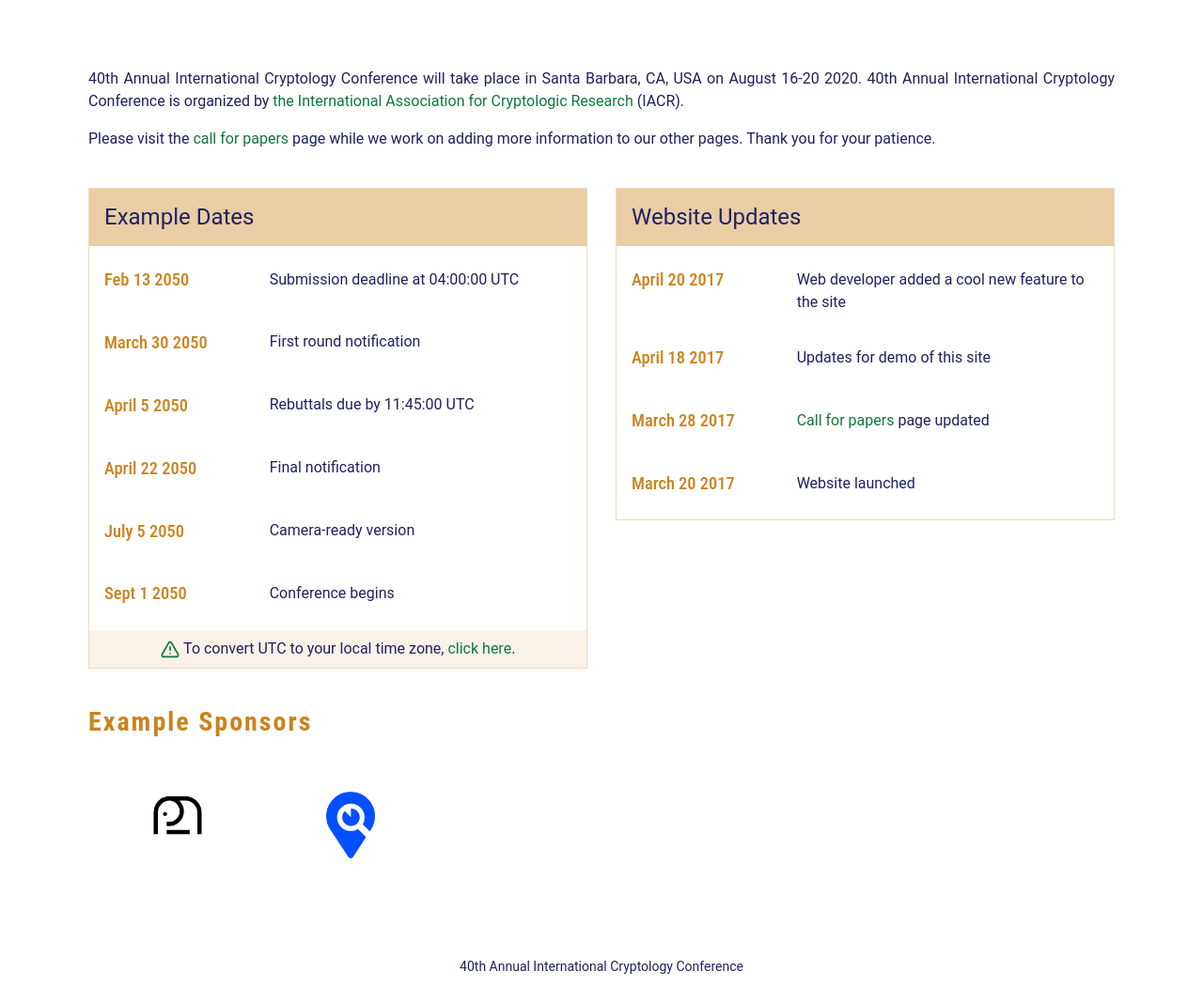
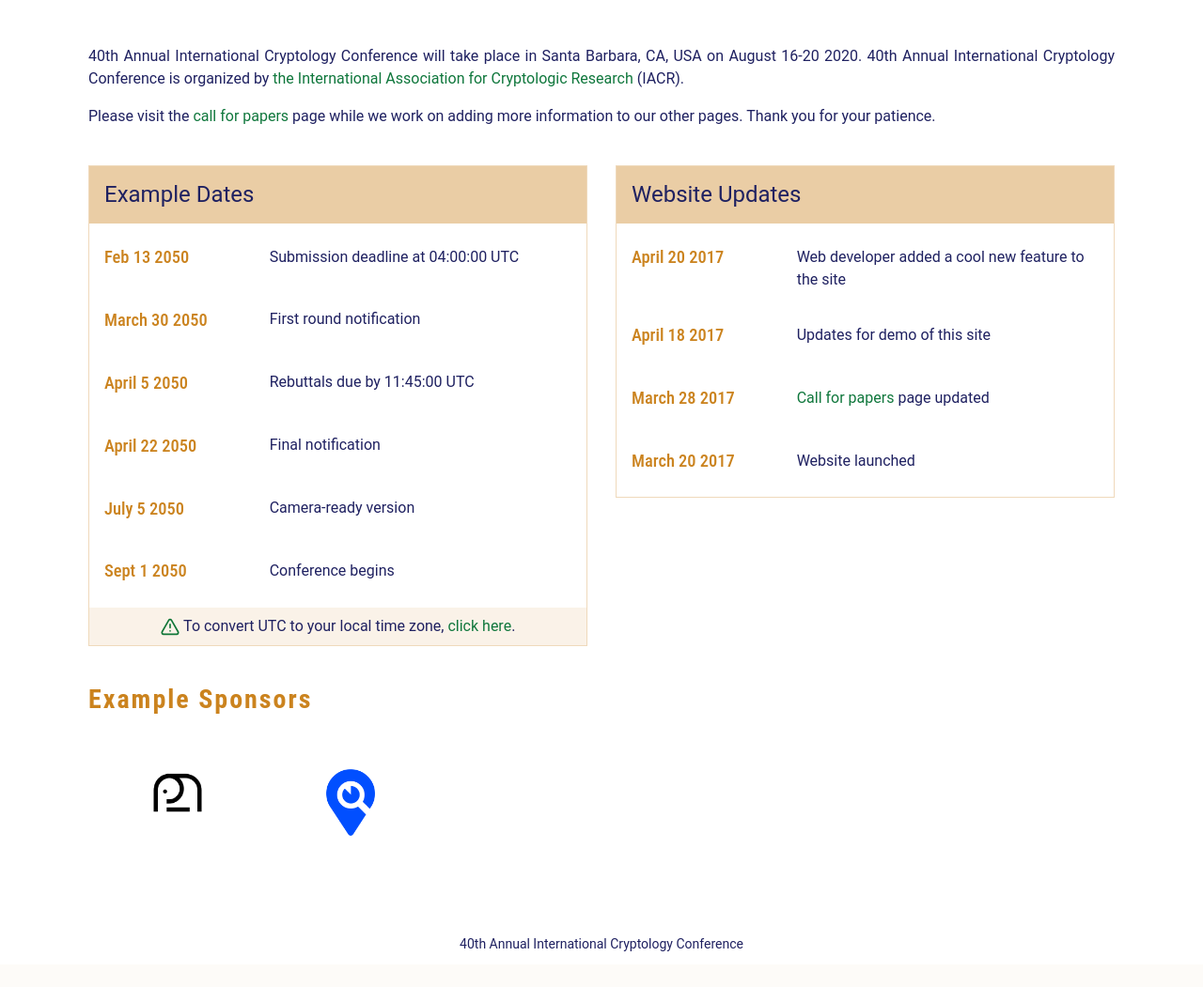
Before and after one commit to IACR/conference-template, a PHP site: page / in a window 1280 px wide. Shown: the part 301-1352 px from the top of the page at 94% size. After the commit the page ends 1314 px from the top, so only its background shows below. Run offline with PHP 8.4, Linux system fonts and the light colour scheme; some libraries are stand-ins or nearby versions.

Commit message:
Adjust top margin between nav and main, as well as optimizing for ipad/medium screen views

```diff
--- a/acceptedpapers.php
+++ b/acceptedpapers.php
@@ -12,7 +12,7 @@
   <body>
     <?php require "includes/nav.php"; ?>
 
-  <main class="container mt-4 p-4">
+  <main class="container mt-3 mt-lg-4 p-4">
     <h2 class="indPageTitle">
       Accepted Papers
     </h2>
--- a/affiliated.php
+++ b/affiliated.php
@@ -12,7 +12,7 @@
   <body>
     <?php require "includes/nav.php"; ?>
 
-    <main class="container mt-4 p-4">
+    <main class="container mt-3 mt-lg-4 p-4">
       <h2 class="indPageTitle">
         Affiliated Events
       </h2>
--- a/callforpapers.php
+++ b/callforpapers.php
@@ -12,7 +12,7 @@
   <body>
     <?php require "includes/nav.php"; ?>
 
-    <main class="container mt-4 p-4">
+    <main class="container mt-3 mt-lg-4 p-4">
       <h2 class="indPageTitle">
         Call for Papers
       </h2>
@@ -27,7 +27,7 @@
       </div> -->
 
       <div class="row mt-4">
-        <section class="col-md-6">
+        <section class="col-lg-6">
           <h3 class="pageSubtitle">General Information</h3>
           <p>
             <span class="conf_name"><?php echo $META['shortName'];?></span> will take place in <span class="conf_location"><?php echo $META['location'];?></span> on <span class="conf_dates"><?php echo $META['dates'];?></span>. <span class="conf_name"><?php echo $META['shortName'];?></span> is organized by <a href="http://iacr.org/">the International Association for Cryptologic Research</a> (IACR). Original research papers on all technical aspects of cryptology are solicited for submission.
@@ -36,7 +36,7 @@
             This is not a real conference; it is a demo of what this site might look like. Parts of it are derived from past conferences that IACR has hosted, such as the program and program committee.
           </p>
         </section>
-        <div class="col-md-6">
+        <div class="col-lg-6 mt-3 mt-lg-0">
           <article class="customCard">
             <h4 class="customCardHeader">
               Example Dates
--- a/conduct.php
+++ b/conduct.php
@@ -12,7 +12,7 @@
   <body>
     <?php require "includes/nav.php"; ?>
 
-    <main class="container mt-4 p-4">
+    <main class="container mt-3 mt-lg-4 p-4">
       <h2 class="indPageTitle">
         Code of Conduct
       </h2>
--- a/contact.php
+++ b/contact.php
@@ -12,7 +12,7 @@
   <body>
     <?php require "includes/nav.php"; ?>
 
-    <main class="container mt-4 p-4">
+    <main class="container mt-3 mt-lg-4 p-4">
       <h2 class="indPageTitle">
         Contact
       </h2>
--- a/empty.php
+++ b/empty.php
@@ -12,7 +12,7 @@
   <body>
     <?php require "includes/nav.php"; ?>
 
-    <main class="container mt-4 p-4">
+    <main class="container mt-3 mt-lg-4 p-4">
 
       <!-- NOTE: below is standard placeholder text for when the page is under construction. please delete this entire <div class="row"> when ready to add other content -->
       <h2 class="indPageTitle">
--- a/index.php
+++ b/index.php
@@ -12,7 +12,7 @@
   <body>
     <?php require "includes/nav.php"; ?>
 
-  <main class="container mt-4 mt-md-5 p-4">
+  <main class="container mt-3 mt-lg-4 p-4">
 
     <!-- NOTE: below is placeholder content. please replace contents with your own content when ready. this content serves to give you an idea of what the structure of this page has looked like in the past -->
     <div class="row mb-2">
@@ -30,7 +30,7 @@
     </div>
 
     <div class="row mt-4">
-      <div class="col-md-6">
+      <div class="col-lg-6">
         <article class="customCard">
           <h4 class="customCardHeader">
             Example Dates
@@ -89,7 +89,7 @@
         </article>
       </div>
 
-      <div class="col-md-6">
+      <div class="col-lg-6 mt-4 mt-lg-0">
         <article class="customCard">
           <h4 class="customCardHeader">
             Website Updates
--- a/invitedtalks.php
+++ b/invitedtalks.php
@@ -20,7 +20,7 @@
   <body>
     <?php require "includes/nav.php"; ?>
 
-    <main class="container mt-4 p-4">
+    <main class="container mt-3 mt-lg-4 p-4">
       <h2 class="indPageTitle">
         Invited Talks
       </h2>
--- a/papersubmission.php
+++ b/papersubmission.php
@@ -12,7 +12,7 @@
   <body>
     <?php require "includes/nav.php"; ?>
 
-    <main class="container mt-4 p-4">
+    <main class="container mt-3 mt-lg-4 p-4">
       <h2 class="indPageTitle">
         Paper Submission
       </h2>
--- a/program.php
+++ b/program.php
@@ -12,7 +12,7 @@
   <body>
     <?php require "includes/nav.php"; ?>
 
-    <main class="container mt-4 p-4">
+    <main class="container mt-3 mt-lg-4 p-4">
       <h2 class="indPageTitle">
         Program
       </h2>
--- a/registration.php
+++ b/registration.php
@@ -12,7 +12,7 @@
   <body>
     <?php require "includes/nav.php"; ?>
 
-    <main class="container mt-4 p-4">
+    <main class="container mt-3 mt-lg-4 p-4">
       <h2 class="indPageTitle">
         Registration
       </h2>
--- a/rumpsession.php
+++ b/rumpsession.php
@@ -12,7 +12,7 @@
   <body>
     <?php require "includes/nav.php"; ?>
 
-    <main class="container mt-4 p-4">
+    <main class="container mt-3 mt-lg-4 p-4">
       <h2 class="indPageTitle">
         Rump Session
       </h2>
--- a/sponsors.php
+++ b/sponsors.php
@@ -12,7 +12,7 @@
   <body>
     <?php require "includes/nav.php"; ?>
 
-    <main class="container mt-4 p-4">
+    <main class="container mt-3 mt-lg-4 p-4">
       <h2 class="indPageTitle">
         Sponsors
       </h2>
--- a/stipends.php
+++ b/stipends.php
@@ -13,7 +13,7 @@
     <?php require "includes/nav.php"; ?>
 
 
-    <main class="container mt-4 p-4">
+    <main class="container mt-3 mt-lg-4 p-4">
       <h2 class="indPageTitle">
         Student Stipends
       </h2>
--- a/travel.php
+++ b/travel.php
@@ -53,7 +53,7 @@
   <body>
     <?php require "includes/nav.php"; ?>
 
-    <main class="container mt-4 p-4">
+    <main class="container mt-3 mt-lg-4 p-4">
       <h2 class="indPageTitle">
         Travel & Venue Information
       </h2>
--- a/visas.php
+++ b/visas.php
@@ -12,7 +12,7 @@
   <body>
     <?php require "includes/nav.php"; ?>
 
-    <main class="container mt-4 p-4">
+    <main class="container mt-3 mt-lg-4 p-4">
       <h2 class="indPageTitle">
         Visa Information
       </h2>
```
